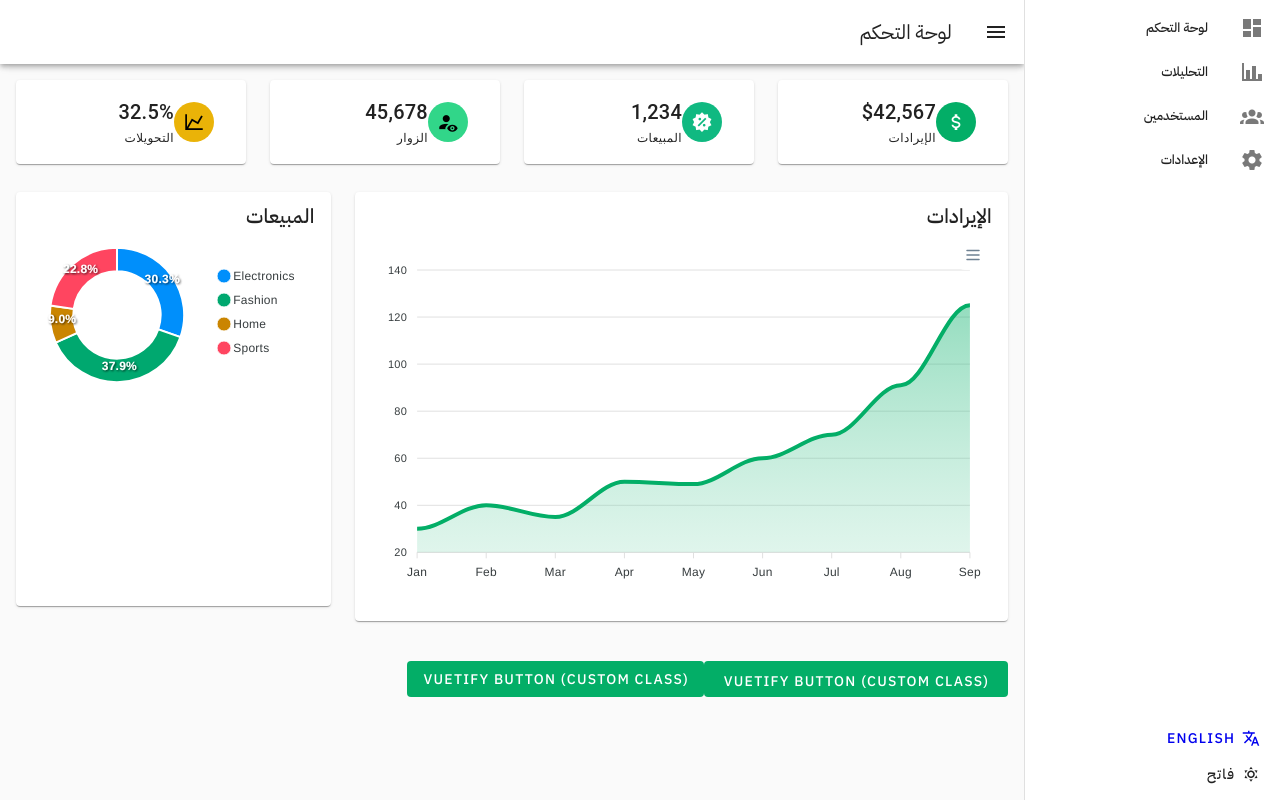
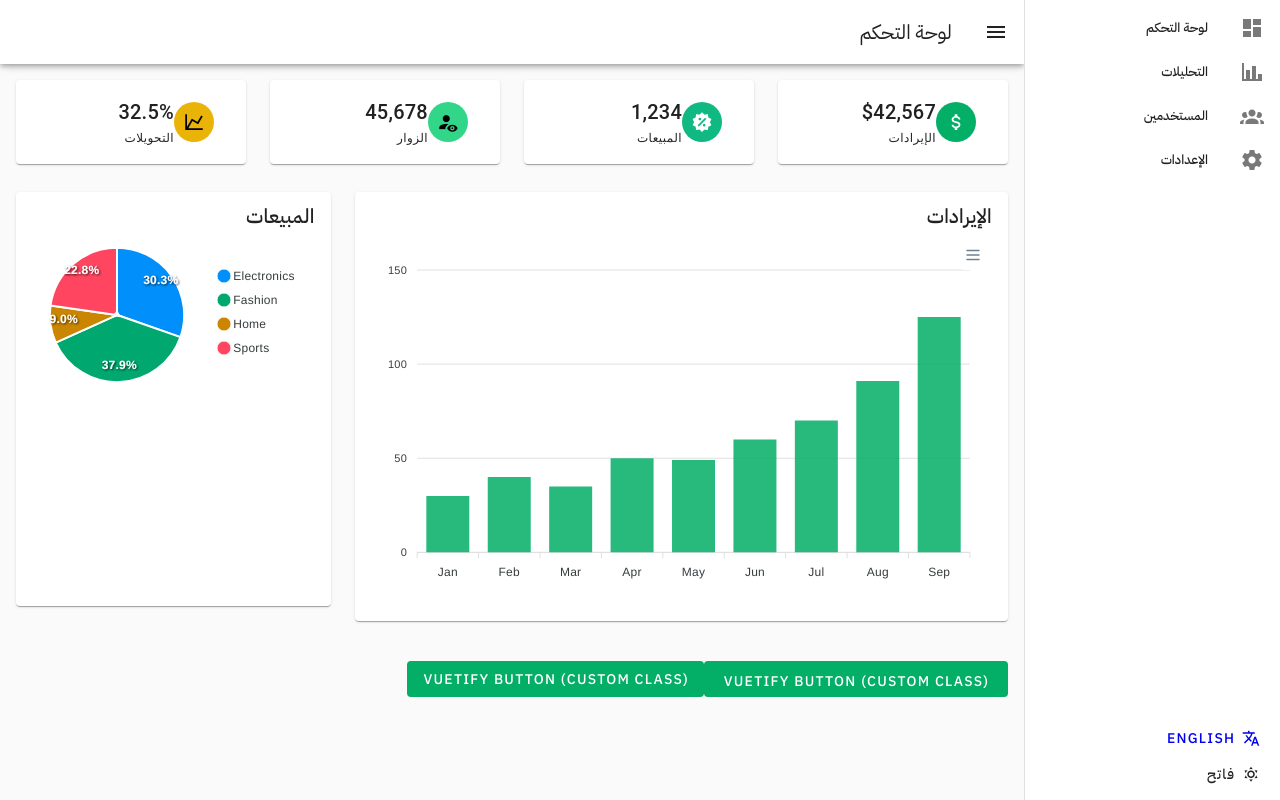
Before and after one commit to bahomoddah/nuxt4-vuetify3-temp, a Nuxt app: page / in a window 1280 px wide. Built offline with nearby package versions, Linux system fonts and the light colour scheme.

Commit message:
update apexcharts types

```diff
--- a/app/components/Dashboard/Details.vue
+++ b/app/components/Dashboard/Details.vue
@@ -11,7 +11,7 @@
         <v-card>
           <v-card-title>{{ $t("revenue") }}</v-card-title>
           <v-card-text>
-            <DashboardApexChart type="area" :options="revenueChartOptions" :series="revenueSeries" />
+            <DashboardApexChart type="bar" :options="revenueChartOptions" :series="revenueSeries" />
           </v-card-text>
         </v-card>
       </v-col>
@@ -20,7 +20,7 @@
         <v-card>
           <v-card-title>{{ $t("sales") }}</v-card-title>
           <v-card-text>
-            <DashboardApexChart type="donut" :options="salesChartOptions" :series="salesSeries" />
+            <DashboardApexChart type="pie" :options="salesChartOptions" :series="salesSeries" />
           </v-card-text>
         </v-card>
       </v-col>
@@ -65,7 +65,7 @@ const salesSeries = ref([44, 55, 13, 33]);
 
 const revenueChartOptions = computed(() => ({
   chart: {
-    type: "area",
+    type: "bar",
     height: 350,
     zoom: { enabled: false },
   },
@@ -82,7 +82,7 @@ const revenueChartOptions = computed(() => ({
 
 const salesChartOptions = computed(() => ({
   chart: {
-    type: "donut",
+    type: "pie",
     height: 350,
   },
   labels: ["Electronics", "Fashion", "Home", "Sports"],
```
